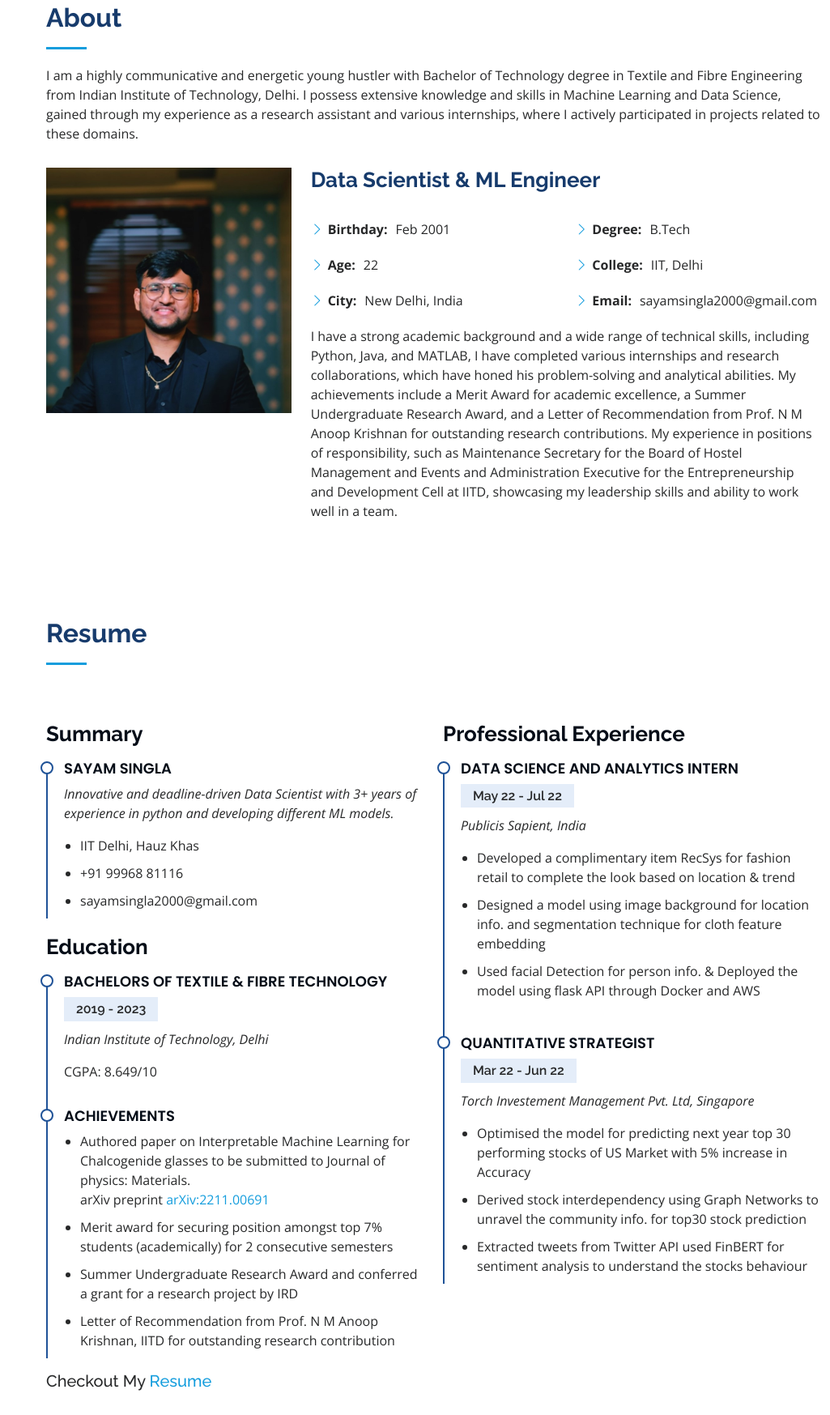
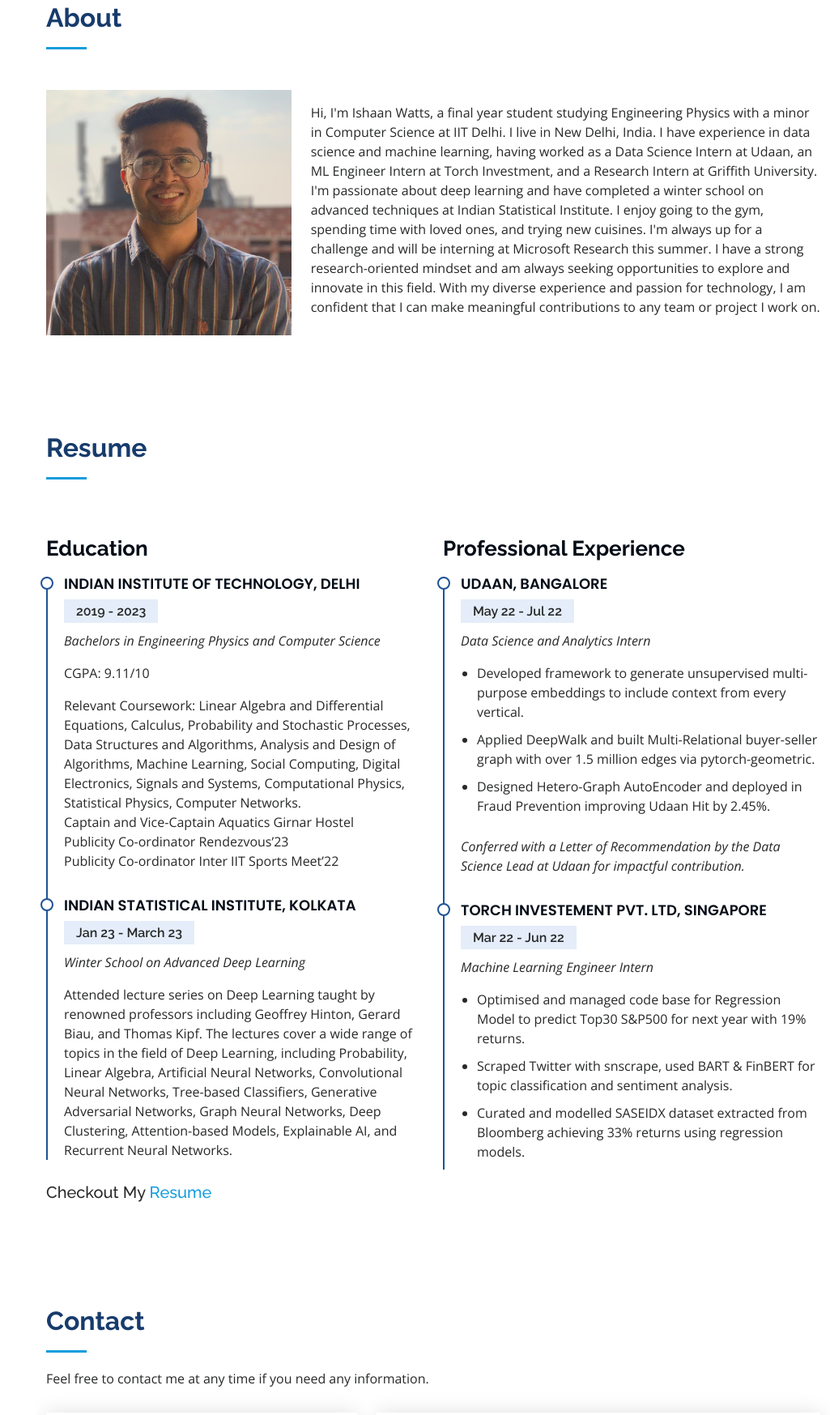
Before and after one commit to WattsIshaan/WattsIshaan_old.github.io, a plain HTML site: page index.html in a window 1280 px wide. Shown: the part 857-2604 px from the top of the page at 81% size, without its empty margins (255-1280 px from the left). Drawn offline with nearby package versions, Linux system fonts and the light colour scheme.

Commit message:
first-commit

```diff
--- a/assets/css/style.css
+++ b/assets/css/style.css
@@ -228,7 +228,7 @@ h6 {
 #hero {
   width: 100%;
   height: 100vh;
-  background: url("../img/hero-bg.jpg") top center;
+  background: url("../img/bg.png") top center;
   background-size: cover;
 }
 
--- a/index.html
+++ b/index.html
@@ -5,7 +5,7 @@
   <meta charset="utf-8">
   <meta content="width=device-width, initial-scale=1.0" name="viewport">
 
-  <title>Sayam Singla</title>
+  <title>Profile - Ishaan Watts</title>
   <meta content="" name="description">
   <meta content="" name="keywords">
 
@@ -41,14 +41,14 @@
     <div class="d-flex flex-column">
 
       <div class="profile">
-        <img src="assets/img/profile-img.jpg" alt="" class="img-fluid rounded-circle">
-        <h1 class="text-light"><a href="index.html">SAYAM SINGLA</a></h1>
+        <img src="assets/img/profile.jpeg" alt="" class="img-fluid rounded-circle">
+        <h1 class="text-light"><a href="index.html">Ishaan Watts</a></h1>
         <div class="social-links mt-3 text-center">
-          <a href="https://scholar.google.com/citations?user=kQgFJpwAAAAJ&hl=en" class="twitter"><i class="bx bxl-google"></i></a>
-          <a href="https://www.facebook.com/sayam.singla.9/" class="facebook"><i class="bx bxl-facebook"></i></a>
-          <a href="https://www.instagram.com/_sayam_singla/" class="instagram"><i class="bx bxl-instagram"></i></a>
-          <a href="https://github.com/sayamsingla2000" class="google-plus"><i class="bx bxl-github"></i></a>
-          <a href="https://www.linkedin.com/in/sayamsingla2000/" class="linkedin"><i class="bx bxl-linkedin"></i></a>
+          <a href="mailto:wattsishaan18@gmail.com" class="twitter"><i class="bx bxl-gmail"></i></a>
+          <!-- <a href="https://www.facebook.com/sayam.singla.9/" class="facebook"><i class="bx bxl-facebook"></i></a> -->
+          <a href="https://www.instagram.com/wattsupishaan/" class="instagram"><i class="bx bxl-instagram"></i></a>
+          <a href="https://github.com/WattsIshaan" class="google-plus"><i class="bx bxl-github"></i></a>
+          <a href="https://www.linkedin.com/in/ishaan-watts-b7a679226/" class="linkedin"><i class="bx bxl-linkedin"></i></a>
         </div>
       </div>
 
@@ -66,8 +66,8 @@
   <!-- ======= Hero Section ======= -->
   <section id="hero" class="d-flex flex-column justify-content-center align-items-center">
     <div class="hero-container" data-aos="fade-in">
-      <h1>SAYAM SINGLA</h1>
-      <p>I'm <span class="typed" data-typed-items="an IITian, a Data Scientist, an ML Engineer"></span></p>
+      <h1>ISHAAN WATTS</h1>
+      <p>I'm <span class="typed" data-typed-items="an IITian, a Data Scientist, a Research Enthusiast"></span></p>
     </div>
   </section><!-- End Hero -->
 
@@ -79,39 +79,35 @@
 
         <div class="section-title">
           <h2>About</h2>
-          <p>I am a highly communicative and energetic young hustler with Bachelor of Technology degree in Textile and Fibre Engineering from Indian Institute of Technology, Delhi. I possess extensive knowledge and skills in Machine Learning and Data Science, gained through my experience as a research assistant and various internships, where I actively participated in projects related to these domains.</p>
+          <!-- <p>I am a highly communicative and energetic young hustler with Bachelor of Technology degree in Textile and Fibre Engineering from Indian Institute of Technology, Delhi. I possess extensive knowledge and skills in Machine Learning and Data Science, gained through my experience as a research assistant and various internships, where I actively participated in projects related to these domains.</p> -->
         </div>
 
         <div class="row">
           <div class="col-lg-4" data-aos="fade-right">
-            <img src="assets/img/profile-img.jpg" class="img-fluid" alt="">
+            <img src="assets/img/profile.jpeg" class="img-fluid" alt="">
           </div>
           <div class="col-lg-8 pt-4 pt-lg-0 content" data-aos="fade-left">
-            <h3>Data Scientist &amp; ML Engineer</h3>
-            <!-- <p class="fst-italic">
-              Lorem ipsum dolor sit amet, consectetur adipiscing elit, sed do eiusmod tempor incididunt ut labore et dolore
-              magna aliqua.
-            </p> -->
-            <br/>
+            <!-- <h3>Data Scientist &amp; Research Enthusiast</h3> -->
+            <!-- <br/> -->
             <div class="row">
               <div class="col-lg-6">
                 <ul>
-                  <li><i class="bi bi-chevron-right"></i> <strong>Birthday:</strong> <span>Feb 2001</span></li>
-                  <li><i class="bi bi-chevron-right"></i> <strong>Age:</strong> <span>22</span></li>
-                  <li><i class="bi bi-chevron-right"></i> <strong>City:</strong> <span>New Delhi, India</span></li>
+                  <!-- <li><i class="bi bi-chevron-right"></i> <strong>Birthday:</strong> <span>Feb 2001</span></li> -->
+                  <!-- <li><i class="bi bi-chevron-right"></i> <strong>Age:</strong> <span>22</span></li> -->
+                  <!-- <li><i class="bi bi-chevron-right"></i> <strong>City:</strong> <span>New Delhi, India</span></li> -->
                 </ul>
               </div>
               <div class="col-lg-6">
                 <ul>
 
-                  <li><i class="bi bi-chevron-right"></i> <strong>Degree:</strong> <span>B.Tech</span></li>
-                  <li><i class="bi bi-chevron-right"></i> <strong>College:</strong> <span>IIT, Delhi</span></li>
-                  <li><i class="bi bi-chevron-right"></i> <strong>Email:</strong> <span>sayamsingla2000@gmail.com</span></li>
+                  <!-- <li><i class="bi bi-chevron-right"></i> <strong>Degree:</strong> <span>B.Tech</span></li> -->
+                  <!-- <li><i class="bi bi-chevron-right"></i> <strong>College:</strong> <span>IIT, Delhi</span></li> -->
+                  <!-- <li><i class="bi bi-chevron-right"></i> <strong>Email:</strong> <span>sayamsingla2000@gmail.com</span></li> -->
                 </ul>
               </div>
             </div>
             <p>
-              I have a strong academic background and a wide range of technical skills, including Python, Java, and MATLAB, I have completed various internships and research collaborations, which have honed his problem-solving and analytical abilities. My achievements include a Merit Award for academic excellence, a Summer Undergraduate Research Award, and a Letter of Recommendation from Prof. N M Anoop Krishnan for outstanding research contributions. My experience in positions of responsibility, such as Maintenance Secretary for the Board of Hostel Management and Events and Administration Executive for the Entrepreneurship and Development Cell at IITD, showcasing my leadership skills and ability to work well in a team.
+              Hi, I'm Ishaan Watts, a final year student studying Engineering Physics with a minor in Computer Science at IIT Delhi. I live in New Delhi, India. I have experience in data science and machine learning, having worked as a Data Science Intern at Udaan, an ML Engineer Intern at Torch Investment, and a Research Intern at Griffith University. I'm passionate about deep learning and have completed a winter school on advanced techniques at Indian Statistical Institute. I enjoy going to the gym, spending time with loved ones, and trying new cuisines. I'm always up for a challenge and will be interning at Microsoft Research this summer. I have a strong research-oriented mindset and am always seeking opportunities to explore and innovate in this field. With my diverse experience and passion for technology, I am confident that I can make meaningful contributions to any team or project I work on.
             </p>
           </div>
         </div>
@@ -129,7 +125,7 @@
 
         <div class="row">
           <div class="col-lg-6" data-aos="fade-up">
-            <h3 class="resume-title">Summary</h3>
+<!--             <h3 class="resume-title">Summary</h3>
             <div class="resume-item pb-0">
               <h4>SAYAM SINGLA</h4>
               <p><em>Innovative and deadline-driven Data Scientist with 3+ years of experience in python and developing different ML models.</em></p>
@@ -138,52 +134,53 @@
                 <li>+91 99968 81116</li>
                 <li>sayamsingla2000@gmail.com</li>
               </ul>
-            </div>
+            </div> -->
 
             <h3 class="resume-title">Education</h3>
             <div class="resume-item">
-              <h4>Bachelors of Textile & Fibre Technology</h4>
+              <h4>Indian Institute of Technology, Delhi</h4>
               <h5>2019 - 2023</h5>
-              <p><em>Indian Institute of Technology, Delhi</em></p>
-              <p>CGPA: 8.649/10</p>
+              <p><em>Bachelors in Engineering Physics and Computer Science</em></p>
+              <p>CGPA: 9.11/10</p>
+              <p>Relevant Coursework: Linear Algebra and Differential Equations, Calculus, Probability and Stochastic Processes, Data Structures and Algorithms, Analysis and Design of Algorithms, Machine Learning, Social Computing, Digital Electronics, Signals and Systems, Computational Physics, Statistical Physics, Computer Networks.<br>
+              Captain and Vice-Captain Aquatics Girnar Hostel<br>
+              Publicity Co-ordinator Rendezvous’23<br>
+              Publicity Co-ordinator Inter IIT Sports Meet’22</p>
             </div>
             <div class="resume-item">
-              <h4>ACHIEVEMENTS</h4>
-              <ul>
-                <li>Authored paper on Interpretable Machine Learning for Chalcogenide glasses to be submitted to Journal of physics: Materials.<br/> arXiv preprint<a href="https://arxiv.org/abs/2211.00691"> arXiv:2211.00691 </a></li>
-                <li>Merit award for securing position amongst top 7% students (academically) for 2 consecutive semesters</li>
-                <li>Summer Undergraduate Research Award and conferred a grant for a research project by IRD</li>
-                <li>Letter of Recommendation from Prof. N M Anoop Krishnan, IITD for outstanding research contribution</li>
-              </ul>
+              <h4>Indian Statistical Institute, Kolkata</h4>
+              <h5>Jan 23 - March 23</h5>
+              <p><em>Winter School on Advanced Deep Learning</em></p>
+              <p>Attended lecture series on Deep Learning taught by renowned professors including Geoffrey Hinton, Gerard Biau, and Thomas Kipf. The lectures cover a wide range of topics in the field of Deep Learning, including Probability, Linear Algebra, Artificial Neural Networks, Convolutional Neural Networks, Tree-based Classifiers, Generative Adversarial Networks, Graph Neural Networks, Deep Clustering, Attention-based Models, Explainable AI, and Recurrent Neural Networks.
+              </p>
+
             </div>
           </div>
           <div class="col-lg-6" data-aos="fade-up" data-aos-delay="100">
             <h3 class="resume-title">Professional Experience</h3>
             <div class="resume-item">
-              <h4>Data Science and Analytics Intern</h4>
+              <h4>Udaan, Bangalore</h4>
               <h5>May 22 - Jul 22</h5>
-              <p><em>Publicis Sapient, India</em></p>
+              <p><em>Data Science and Analytics Intern</em></p>
               <ul>
-                <li>Developed a complimentary item RecSys for fashion retail to complete the look based on location & trend
+                <li>Developed framework to generate unsupervised multi-purpose embeddings to include context from every vertical.
                 </li>
-                <li>Designed a model using image background for location info. and segmentation technique for cloth feature embedding
+                <li>Applied DeepWalk and built Multi-Relational buyer-seller graph with over 1.5 million edges via pytorch-geometric.
                 </li>
                 <li>
-                  Used facial Detection for person info. & Deployed the model using flask API through Docker and AWS
+                  Designed Hetero-Graph AutoEncoder and deployed in Fraud Prevention improving Udaan Hit by 2.45%.
                 </li>
               </ul>
+              <p><em>Conferred with a Letter of Recommendation by the Data Science Lead at Udaan for impactful contribution.</em></p>
             </div>
             <div class="resume-item">
-              <h4>Quantitative Strategist</h4>
+              <h4>Torch Investement Pvt. Ltd, Singapore</h4>
               <h5>Mar 22 - Jun 22</h5>
-              <p><em>Torch Investement Management Pvt. Ltd, Singapore</em></p>
+              <p><em>Machine Learning Engineer Intern</em></p>
               <ul>
-                <li>Optimised the model for predicting next year top 30 performing stocks of US Market with 5% increase in Accuracy
-                </li><li>Derived stock interdependency using Graph Networks to unravel the community info. for top30 stock prediction
-                </li>
-                <li>
-                  Extracted tweets from Twitter API used FinBERT for sentiment analysis to understand the stocks behaviour
-                </li>
+                <li>Optimised and managed code base for Regression Model to predict Top30 S&P500 for next year with 19% returns.</li>
+                <li>Scraped Twitter with snscrape, used BART & FinBERT for topic classification and sentiment analysis.</li>
+                <li>Curated and modelled SASEIDX dataset extracted from Bloomberg achieving 33% returns using regression models.</li>
               </ul>
             </div>
           </div>
@@ -215,13 +212,13 @@
               <div class="email">
                 <i class="bi bi-envelope"></i>
                 <h4>Email:</h4>
-                <p>sayamsingla2000@gmail.com</p>
+                <p>wattsishaan18@gmail.com</p>
               </div>
 
               <div class="phone">
                 <i class="bi bi-phone"></i>
                 <h4>Call:</h4>
-                <p>+91 99968 81116</p>
+                <p>+91-8527946043</p>
               </div>
 
             </div>
@@ -229,7 +226,7 @@
           </div>
 
           <div class="col-lg-7 mt-5 mt-lg-0 d-flex align-items-stretch">
-            <form action="https://formspree.io/f/xgebyrwy" method="post" role="form" class="php-email-form">
+            <form action="https://formspree.io/f/xdovnppb" method="post" role="form" class="php-email-form">
               <div class="row">
                 <div class="form-group col-md-6">
                   <label for="name">Your Name</label>
```
Also changed, not shown: assets/img/profile-img.jpg (deleted), assets/img/profile.jpeg (added), 5 other files.
